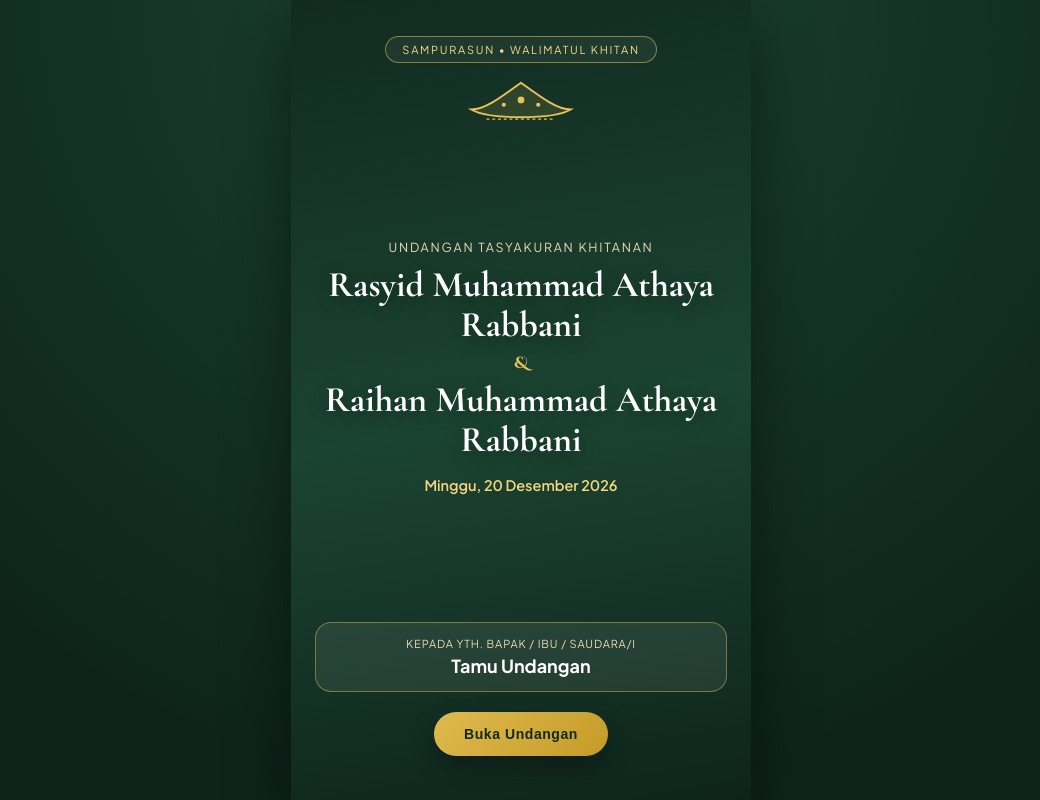
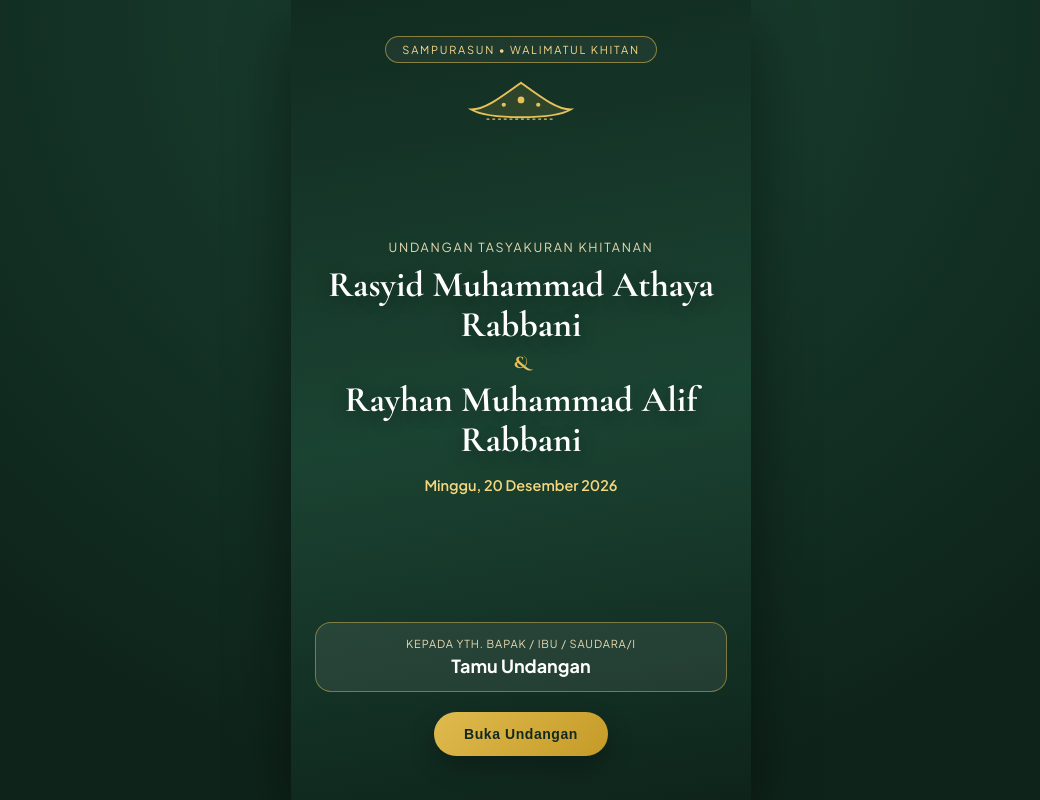
Before and after one commit to agusnnugraha20-alt/khitan-rasyid-raihan, a plain HTML site: page index.html in a window 1280 px wide. Shown: the whole page, without its empty margins (119-1159 px from the left). Drawn offline with nearby package versions, Linux system fonts and the light colour scheme; no server answers.

Commit message:
Add files via upload

```diff
--- a/index.html
+++ b/index.html
@@ -873,11 +873,11 @@
 
         <div class="bank-box">
           <div style="font-size:12px; opacity:0.85; text-transform:uppercase; letter-spacing:0.1em;" id="bank-name">
-            Bank BNI
+            Bank BRI
           </div>
-          <div class="bank-acc" id="bank-number">0350353081</div>
+          <div class="bank-acc" id="bank-number">067401004442506</div>
           <div style="font-size:13px; margin-bottom:12px;" id="bank-holder">
-            a.n. Riza Arvan Rabbani
+            a.n. Siska Noeryulia
           </div>
           <button type="button" class="pill-btn" id="btn-copy-bank">
             📋 Salin No. Rekening
@@ -1098,7 +1098,7 @@
       rsvpWebhookUrl: "https://script.google.com/macros/s/AKfycbx52FO8p40NnAbxhQPxaqVl_3EKwFCtiaYCleo_N5eADLf1U8xx8faLpYExoW8ctbL0UA/exec",
       audioSource: "1keqRaV_USf7mfRBw95nuYLrXaROAyP3U",
       child1: "Rasyid Muhammad Athaya Rabbani",
-      child2: "Raihan Muhammad Athaya Rabbani",
+      child2: "Rayhan Muhammad Alif Rabbani",
       parents: "Bapak Riza Arvan Rabbani & Ibu Siska Noeryulia",
       eventDateDisplay: "Minggu, 20 Desember 2026",
       eventTimeDisplay: "Pukul 09.00 WIB – Selesai",
@@ -1118,12 +1118,12 @@
     var currentLightboxIndex = 0;
 
     var GALLERY_ITEMS = [
-      { id: "1gRLn7fyUA7b7QcgVUW4MAgUvag8Nt9Ro", caption: "Keluarga Besar • Riza & Siska" },
+      { id: "1gRLn7fyUA7b7QcgVUW4MAgUvag8Nt9Ro", caption: "Keluarga Besar • Bpk.Riza & Ibu.Siska" },
       { id: "109_3OZ_n9TlY5GKNVYJ5jVq9qs1ElKNL", caption: "Kebersamaan Keluarga" },
-      { id: "13vOUCRAsltqH55jwHVLbnKL15MLetPgx", caption: "Rasyid • Closeup" },
-      { id: "1-DK0TVwYyw1qFlLRMq_8eBeRrDtJB1Nx", caption: "Raihan • Closeup" },
-      { id: "1DYdHiyj0CcqC5UQrAMsNSnDeY4c-ZE5h", caption: "Rasyid • Full Body" },
-      { id: "1l3dgCH8xK5T4dXeiqnnVgpWqdSocbXsu", caption: "Raihan • Full Body" }
+      { id: "13vOUCRAsltqH55jwHVLbnKL15MLetPgx", caption: "Rasyid" },
+      { id: "1-DK0TVwYyw1qFlLRMq_8eBeRrDtJB1Nx", caption: "Raihan" },
+      { id: "1DYdHiyj0CcqC5UQrAMsNSnDeY4c-ZE5h", caption: "Rasyid" },
+      { id: "1l3dgCH8xK5T4dXeiqnnVgpWqdSocbXsu", caption: "Raihan" }
     ];
 
     function showToast(msg) {
```
